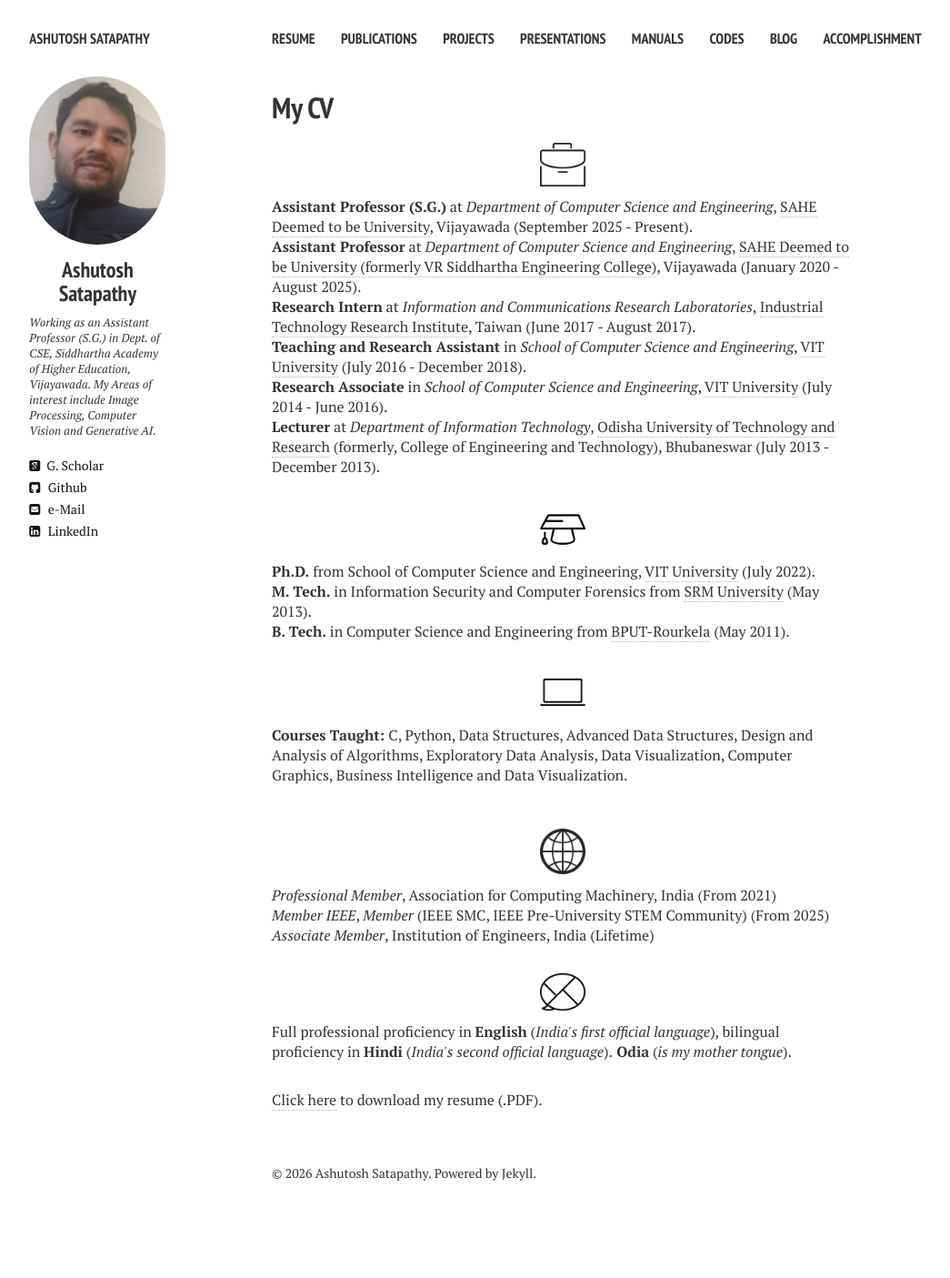
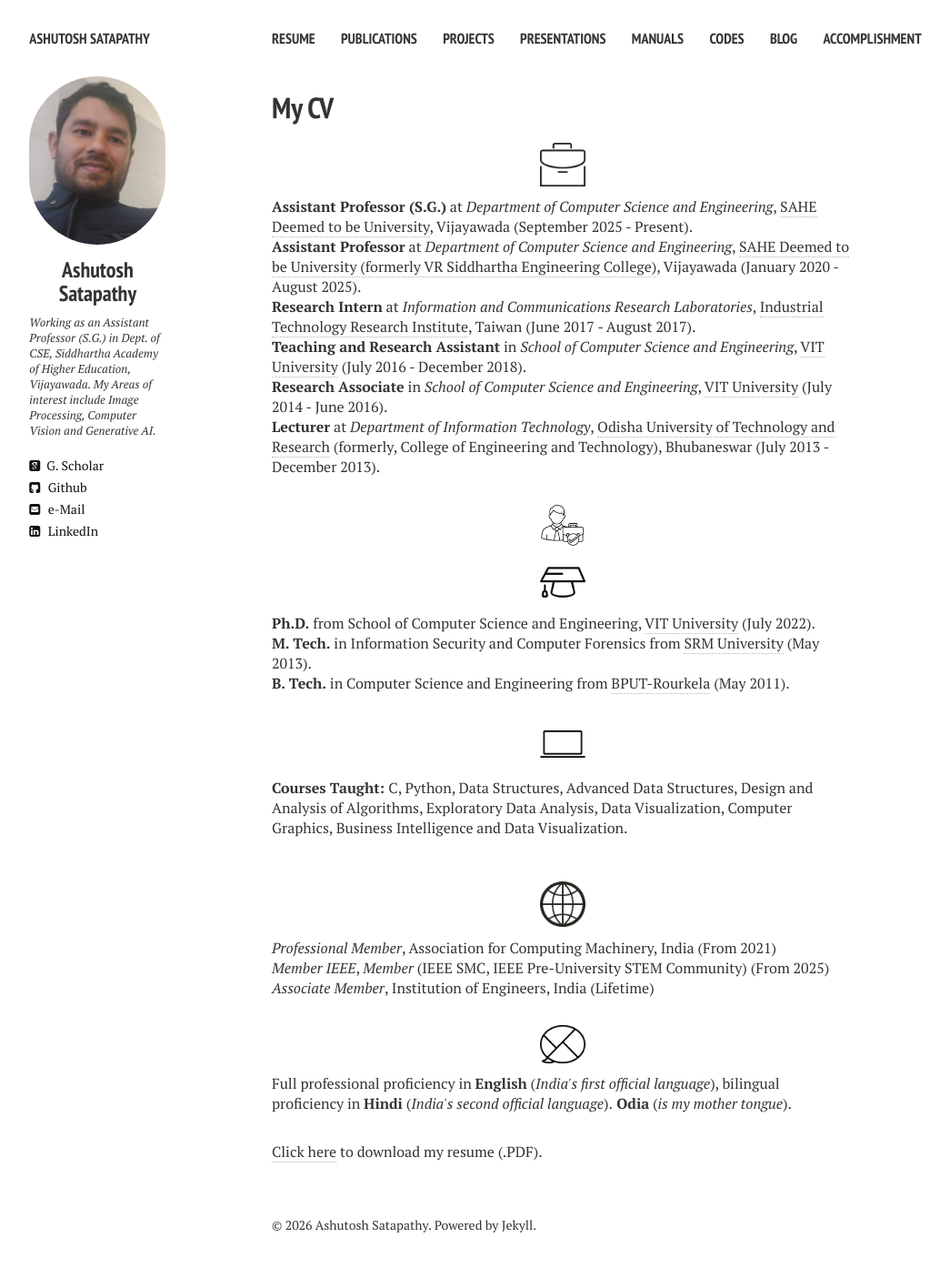
Before and after one commit to ashutoshsatapathy1990/ashutoshsatapathy1990.github.io, a Jekyll site: the page built from cv.md, in a window 1280 px wide. Shown: the whole page at 91% size, without its empty margins (21-1066 px from the left). Built offline with Jekyll 4.4.1, drawn with Linux system fonts in a browser that asks for light colours; nearby versions of some CDN libraries; before the commit the page ends 1348 px from its top, so only the background shows below that.

Commit message:
Update cv.html

```diff
--- a/_layouts/cv.html
+++ b/_layouts/cv.html
@@ -52,6 +52,8 @@
     <p align="left"><strong>Research Associate</strong> in <i>School of Computer Science and Engineering</i>, <a href="http://chennai.vit.ac.in/" target="_blank">VIT University</a> (July 2014 - June 2016).</p>
     <p align="left" class="bottom-three"><strong>Lecturer</strong> at <i>Department of Information Technology</i>, <a href="https://outr.ac.in/" target="_blank">Odisha University of Technology and Research</a> (formerly, College of Engineering and Technology), Bhubaneswar (July 2013 -  December 2013).</p>
 
+    <p align="center" class=bottom-small><img src="{{ site.url }}/images/CV/admin.png" alt="Administrative Roles" width="50" height="50"></p>
+
     <p align="center" class=bottom-small><img src="{{ site.url }}/images/CV/study2.png" alt="Education" width="50" height="50"></p>
     <p align="left"><strong>Ph.D.</strong> from School of Computer Science and Engineering, <a href="http://chennai.vit.ac.in/" target="_blank">VIT University</a> (July 2022).</p>
     <p align="left"><strong>M. Tech.</strong> in Information Security and Computer Forensics from <a href="http://www.srmuniv.ac.in/" target="_blank">SRM University</a> (May 2013).</p>
```
